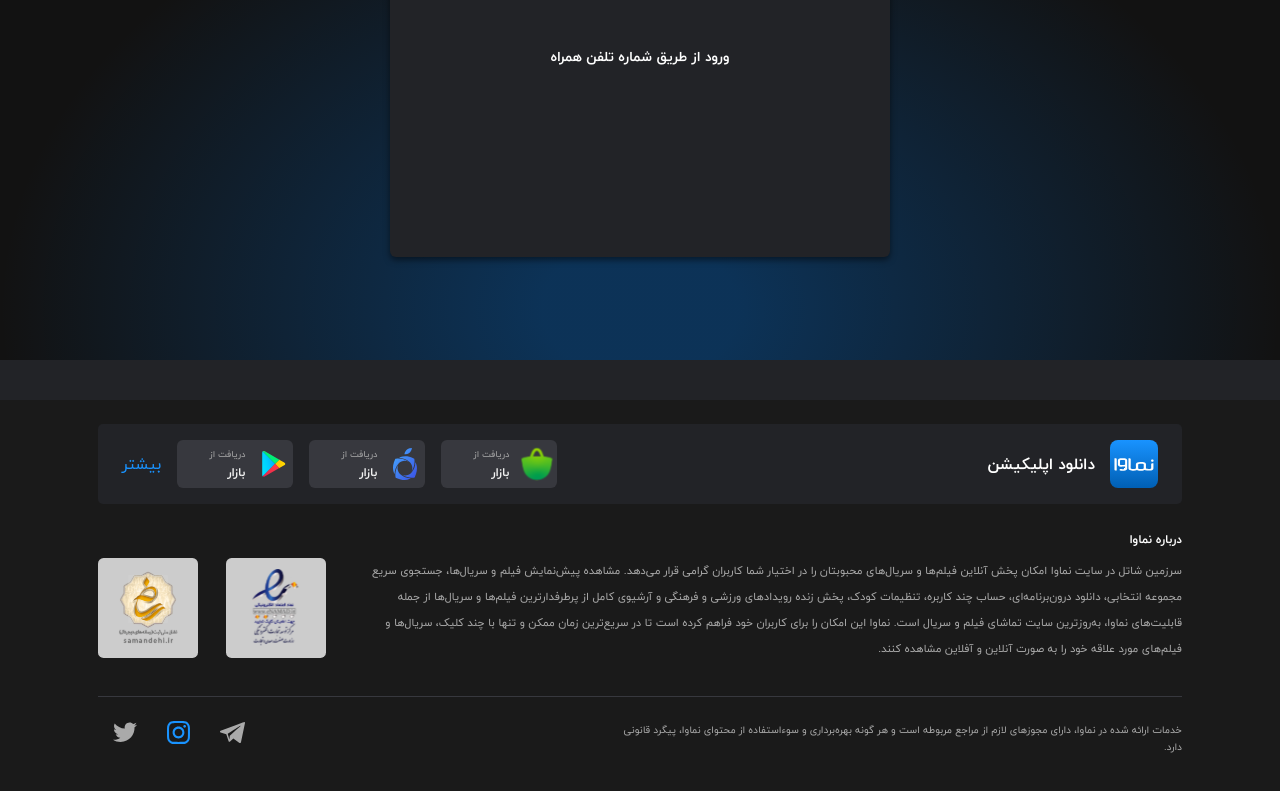
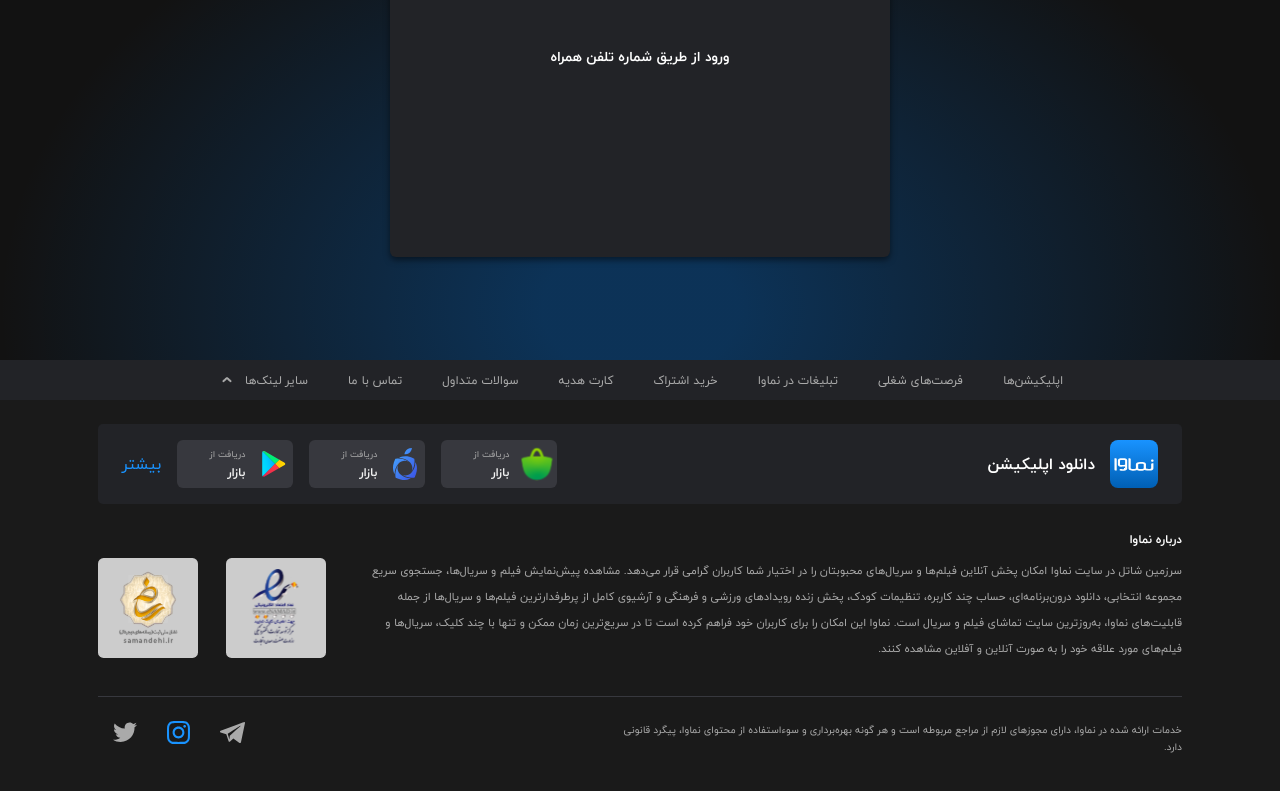
Before and after one commit to AlirezaHeydariRepo/namava-intership, a React (Create React App) app in the folder login/: page / in a window 1280 px wide. Shown: the part 586-1377 px from the top of the page. Built offline with nearby package versions, Linux system fonts and the light colour scheme.

Commit message:
add accordion for linksList

```diff
--- a/login/src/components/Footer/index.jsx
+++ b/login/src/components/Footer/index.jsx
@@ -1,4 +1,4 @@
-import React from 'react'
+import React, { useState } from 'react'
 import './style.css'
 import namavaLogo from '../../assets/images/namavaLogo.svg'
 import sibApp from '../../assets/images/sibApp.svg'
@@ -9,12 +9,81 @@ import samandehi from '../../assets/images/samandehi.svg'
 import instagram from '../../assets/images/instagram.svg'
 import telegram from '../../assets/images/telegram.svg'
 import twitter from '../../assets/images/twitter.svg'
-
+import moreLinksImg from '../../assets/images/chevron-Down.png'
 
 export default function Footer() {
+  // eslint-disable-next-line no-unused-vars
+  const [resize, setResize] = useState(false)
+  const [currClass, setCurrClass] = useState('inactive')
+  const links = ['اپلیکیشن‌ها', 'فرصت‌های شغلی ', 'تبلیغات در نماوا', 'خرید اشتراک', 'کارت هدیه', 'سوالات متداول', 'تماس با ما', 'درباره نماوا', 'شرایط مصرف اینترنت', 'ارسال فیلمنامه']
+
+  const widthSize = (value) => {
+    let linksCount = 0
+    if (value < 500) {
+      value = '360'
+      linksCount = 2
+    } else if (value < 800) {
+      value = '500'
+      linksCount = 3
+    } else if (value < 1280) {
+      value = '800'
+      linksCount = 5
+    } else if (value < 1920) {
+      linksCount = 7
+      value = '1280'
+    } else {
+      linksCount = 11
+      value = '1920'
+    }
+    return [value , linksCount]
+  }
+  let currWidth = window.innerWidth
+  currWidth = widthSize(currWidth)
+  // console.log(currWidth)
+  window.addEventListener('resize', () => {
+    setResize(true)
+    const newWidth = widthSize(window.innerWidth)
+    if (newWidth[0] !== currWidth[0]) {
+      currWidth[0] = newWidth[0]
+      setResize(false)
+    }
+
+  })
+  const handleClick = (value) => {
+    // console.log(value)
+
+    if (value === 'moreLinks inactive') {
+      setCurrClass('active')
+    } else if (value === 'moreLinks active') {
+      setCurrClass('inactive')
+
+    }
+  }
+
+  const showedLinks = []
+  for (let i = 0; i < currWidth[1]; i++) {
+    showedLinks.push(<span key={i} className='link'>{links[i]}</span>)
+  }
+  const hiddenLinks = []
+  for (let i = currWidth[1]; i < links.length; i++) {
+    hiddenLinks.push(<span key={i} className='link'>{links[i]}</span>)
+  }
+
   return (
     <footer>
-      <div className="links"></div>
+      <div className="links">
+        {
+          showedLinks.map((value) => value
+          )
+        }
+        <div className={`moreLinks ${currClass}`} onClick={(e) => handleClick(e.currentTarget.className)}>
+          <sapn className="moreLinksText">سایر لینک‌ها</sapn>
+          <img src={moreLinksImg} alt="moreLinksImg" className="moreLinksImg" />
+          <div className={`accordion ${currClass}`}>
+            {hiddenLinks.map(value => value)}
+          </div>
+        </div>
+      </div>
       <div className="footerContent">
         <div className="application">
           <div className="namavaBox">
--- a/login/src/components/Footer/style.css
+++ b/login/src/components/Footer/style.css
@@ -6,6 +6,48 @@ footer {
 .links {
     background: #222327;
     height: 40px;
+    color: #AAAAAA;
+    display: flex;
+    justify-content: center;
+    align-items: center;
+}
+.link {
+    margin-left: 40px;
+    font-size: 12px;
+}
+.moreLinks {
+    display: flex;
+    align-items: center;
+    position: relative;
+    font-size: 12px;
+}
+.moreLinksText {
+    margin-left: 8px;
+}
+.moreLinksImg {
+    width: 20px;
+    height: 20px;
+    transform: rotate(180deg);
+}
+.moreLinks.active .moreLinksImg {
+    transform: rotate(0deg);
+}
+.accordion.inactive {
+    display: none;
+}
+.accordion {
+    display: flex;
+    flex-direction: column;
+    background: #222327;
+    color: #AAAAAA;
+    width: 150px;
+    position: absolute;
+    left: -20px;
+    top: -292px;
+
+}
+.accordion > span {
+    margin: 8px ;
 }
 .footerContent {
     padding: 24px 20px 32px;
@@ -89,7 +131,11 @@ footer {
     font-size: 10px;
     color: #AAAAAA;
 }
+
 @media screen and (min-width: 500px) {
+    .accordion {
+        top: -255.5px;
+    }
     .application {
         display: flex;
         justify-content: space-between;
@@ -113,6 +159,9 @@ footer {
     }
 }
 @media screen and (min-width: 800px) {
+    .accordion {
+        top: -182.5px;
+    }
     .footerContent {
         padding: 24px 29px;
     }
@@ -139,6 +188,9 @@ footer {
 }
 
 @media screen and (min-width: 1280px) {
+    .accordion {
+        top: -109.5px;
+    }
     .footerContent {
         width: 1142px;
         margin: auto;
@@ -181,3 +233,8 @@ footer {
         width: 578px;
     }
 }
+@media screen and (min-width: 1920px) {
+    .moreLinks {
+        display: none;
+    }
+}
```
Also changed, not shown: login/src/assets/images/chevron-Down.png (added).
